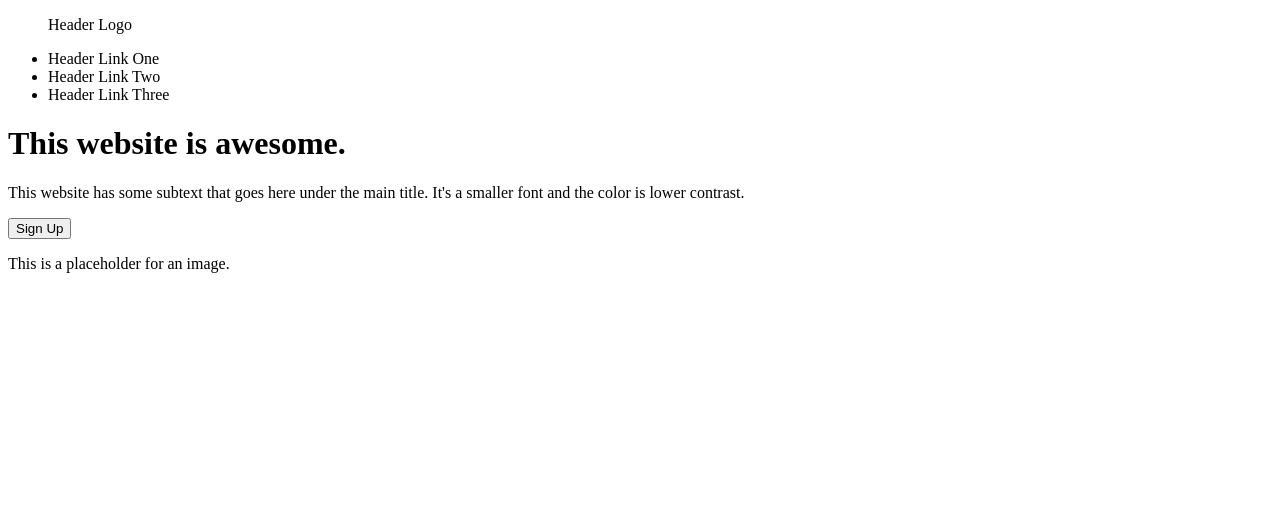
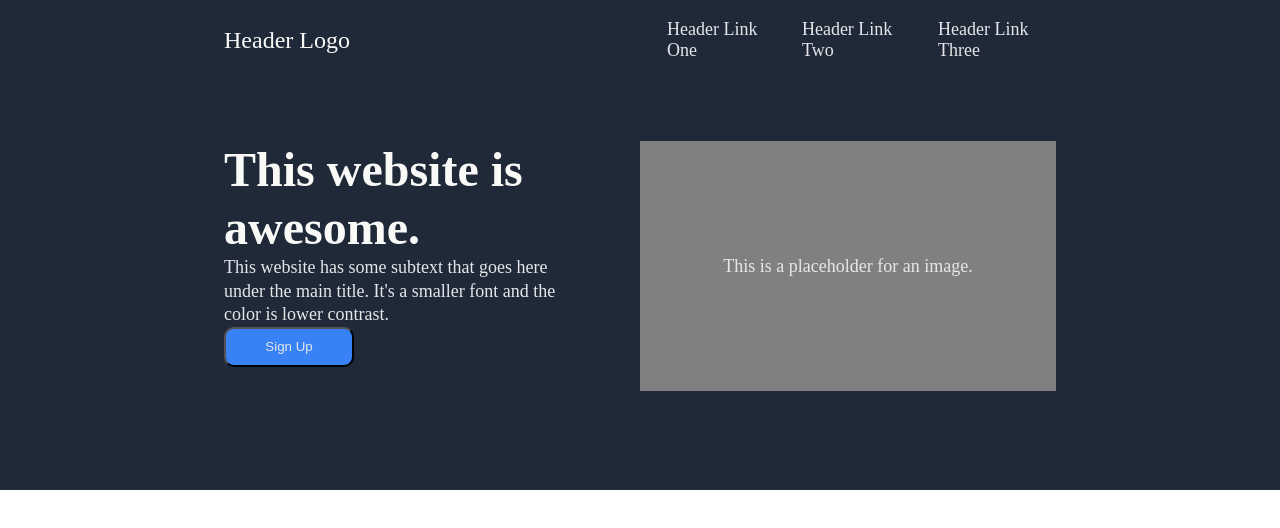
Before and after one commit to Maiker260/Landing_Page_Prj, a plain HTML site: page index.html in a window 1280 px wide. Drawn offline with Linux system fonts and the light colour scheme.

Commit message:
Add CSS to the main section
Added CSS to the Main Section.

```diff
--- a/index.css
+++ b/index.css
@@ -0,0 +1,93 @@
+:root {
+    --bkg-lin: #1F2937;
+    --hr-main: #F9FAF8;
+    --sec-col: #E5E7EB;
+    --btn-col: #3882F6;
+}
+
+* {
+    margin: 0;
+    padding: 0;
+    box-sizing: border-box;
+    font-family:
+}
+
+.first-container {
+    padding-left: 20em;
+    background-color: var(--bkg-lin) ;
+    padding: 1.2em 14em;
+}
+
+.top-bar {
+    width: 100%;
+    display: flex;
+    justify-content: space-around;
+    align-items: center;
+}
+
+.logo {
+    font-size: 24px;
+    color: var(--hr-main);
+    width: 50%;
+}
+
+.nav-link {
+    display: flex;
+    width: 50%;
+    justify-content: flex-end;
+}
+
+.nav-link li {
+    list-style-type: none;
+    padding-left: 1.5em;
+}
+
+.nav-link li, .sec-text, .main-logo >p {
+font-size: 18px;
+color: var(--sec-col);
+}
+
+.main-content {
+    background-color: var(--bkg-lin);
+    display: flex;
+    justify-content: center;
+    align-content: center;
+    margin-top: 5em;
+    margin-bottom: 5em;
+}
+
+.main-subcontainer {
+    padding-right: 3em;
+    display: flex;
+    flex-direction: column;
+    width: 50%;
+    height: 250px;
+}
+
+.main-title {
+    font-size: 48px;
+    font-weight: bolder;
+    color: var(--hr-main);
+    line-height: 1.2;
+}
+
+.sec-text{
+    line-height: 1.3;
+}
+
+.btn {
+    color: var(--sec-col);
+    background-color: var(--btn-col);
+    width: 130px;
+    height: 40px;
+    border-radius: 10px;
+}
+
+.main-logo {
+    width: 50%;
+    height: 250px;
+    background-color: gray;
+    display: flex;
+    justify-content: center;
+    align-items: center;
+}
--- a/index.html
+++ b/index.html
@@ -7,28 +7,28 @@
     <link href="./index.css" rel="stylesheet">
 </head>
 <body>
-    <header>
-        <nav>
-            <figure>Header Logo</figure>
-            <ul>
+    <header class="first-container">
+        <nav class="top-bar">
+            <figure class="logo">Header Logo</figure>
+            <ul class="nav-link">
                 <li>Header Link One</li>
                 <li>Header Link Two</li>
                 <li>Header Link Three</li>
             </ul>
         </nav>
+        <main class="main-content">
+            <div class="main-subcontainer">
+                <h1 class="main-title">This website is awesome.</h1>
+                <p class="sec-text">This website has some subtext that goes here under the main title. It's a smaller font and the color is lower contrast.</p>
+                <input type="button" class="btn" value="Sign Up" />
+            </div>
+            <figure class="main-logo">
+                <p>This is a placeholder for an image.</p>
+            </figure>
+        </main>
     </header>
-    <main>
-        <div>
-            <h1>This website is awesome.</h1>
-            <p>This website has some subtext that goes here under the main title. It's a smaller font and the color is lower contrast.</p>
-            <button>Sign Up</button>
-        </div>
-        <div>
-            <p>This is a placeholder for an image.</p>
-            </div>
-    </main>
     <section>
 
-        </section>
+    </section>
 </body>
 </html>
```
